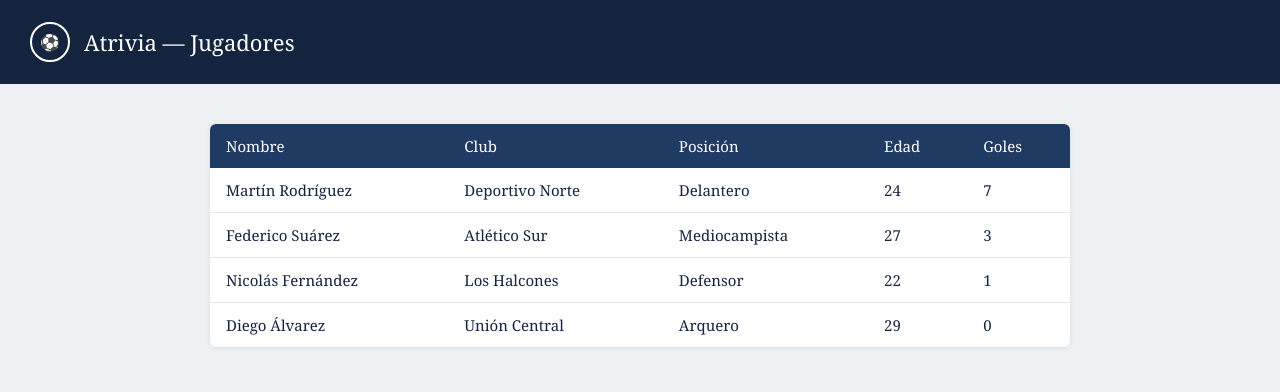
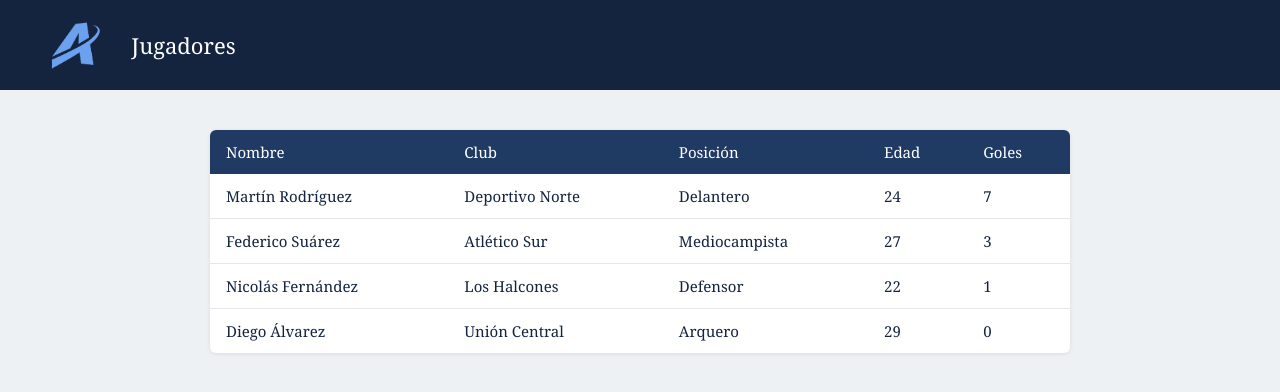
Before and after one commit to emanuelruis-rgb/proyecto-final, a PHP site: page /admin/jugadores.php in a window 1280 px wide. Shown: the top 392 px of the page. Run offline with PHP 8.4, Linux system fonts and the light colour scheme.

Commit message:
estandarizacion headers fixture y jugadores

```diff
--- /dev/null
+++ b/admin/css admin/jugadores-style.css
@@ -0,0 +1,83 @@
+  /* Variables de color reutilizadas en toda la vista. */
+  :root {
+    --azul: #14243f;
+    --azul-claro: #1f3a63;
+    --fondo: #eef1f4;
+    --texto: #14243f;
+    --gris: #6b7280;
+  }
+
+  * { box-sizing: border-box; }
+
+  body {
+    margin: 0;
+    font-family: Georgia, 'Times New Roman', serif;
+    background: var(--fondo);
+    color: var(--texto);
+  }
+
+header {
+    background: var(--azul);
+    color: #fff;
+    min-height: 90px;
+    display: flex;
+    align-items: center;
+    gap: 20px;
+  }
+
+ header .logo {
+    height: 60px;
+    width: auto;
+    margin-left: 40px;
+  }
+
+  header h1 {
+    font-size: 22px;
+    margin: 0;
+    font-weight: normal;
+  }
+  main {
+    max-width: 900px;
+    margin: 40px auto;
+    padding: 0 20px;
+  }
+
+  table {
+    width: 100%;
+    border-collapse: collapse;
+    background: #fff;
+    border-radius: 6px;
+    overflow: hidden;
+    box-shadow: 0 1px 4px rgba(0,0,0,0.08);
+  }
+
+  thead {
+    background: var(--azul-claro);
+  }
+
+  th {
+    color: #fff;
+    text-align: left;
+    padding: 12px 16px;
+    font-weight: normal;
+    font-size: 15px;
+  }
+
+  td {
+    padding: 12px 16px;
+    border-bottom: 1px solid #e5e7eb;
+    font-size: 15px;
+  }
+
+  tr:last-child td {
+    border-bottom: none;
+  }
+
+  tr:hover td {
+    background: #f4f6f8;
+  }
+
+  .club {
+    color: var(--gris);
+    font-size: 13px;
+  }
--- a/admin/jugadores.php
+++ b/admin/jugadores.php
@@ -7,105 +7,14 @@
   <!-- Define metadatos y estilos de la tabla de jugadores. -->
   <meta charset="UTF-8">
   <title>Jugadores - Liga Amateur</title>
-  <style>
-  /* Variables de color reutilizadas en toda la vista. */
-  :root {
-    --azul: #14243f;
-    --azul-claro: #1f3a63;
-    --fondo: #eef1f4;
-    --texto: #14243f;
-    --gris: #6b7280;
-  }
-
-  * { box-sizing: border-box; }
-
-  body {
-    margin: 0;
-    font-family: Georgia, 'Times New Roman', serif;
-    background: var(--fondo);
-    color: var(--texto);
-  }
-
-  header {
-    background: var(--azul);
-    color: #fff;
-    padding: 22px 30px;
-    display: flex;
-    align-items: center;
-    gap: 14px;
-  }
-
-  header .logo {
-    width: 40px;
-    height: 40px;
-    border: 2px solid #fff;
-    border-radius: 50%;
-    display: flex;
-    align-items: center;
-    justify-content: center;
-    font-weight: bold;
-  }
-
-  header h1 {
-    font-size: 22px;
-    margin: 0;
-    font-weight: normal;
-  }
-
-  main {
-    max-width: 900px;
-    margin: 40px auto;
-    padding: 0 20px;
-  }
-
-  table {
-    width: 100%;
-    border-collapse: collapse;
-    background: #fff;
-    border-radius: 6px;
-    overflow: hidden;
-    box-shadow: 0 1px 4px rgba(0,0,0,0.08);
-  }
-
-  thead {
-    background: var(--azul-claro);
-  }
-
-  th {
-    color: #fff;
-    text-align: left;
-    padding: 12px 16px;
-    font-weight: normal;
-    font-size: 15px;
-  }
-
-  td {
-    padding: 12px 16px;
-    border-bottom: 1px solid #e5e7eb;
-    font-size: 15px;
-  }
-
-  tr:last-child td {
-    border-bottom: none;
-  }
-
-  tr:hover td {
-    background: #f4f6f8;
-  }
-
-  .club {
-    color: var(--gris);
-    font-size: 13px;
-  }
-
-</style>
+  <link rel="stylesheet" href="css admin/jugadores-style.css">
 </head>
 <body>
 
 <!-- Encabezado identificativo de la sección de jugadores. -->
 <header>
-  <div class="logo">⚽</div>
-  <h1>Atrivia — Jugadores</h1>
+  <img alt="logo-atrivia" src="../img/logo-atrivia.png" class="logo">
+  <h1>Jugadores</h1>
 </header>
 
 <main>
```
